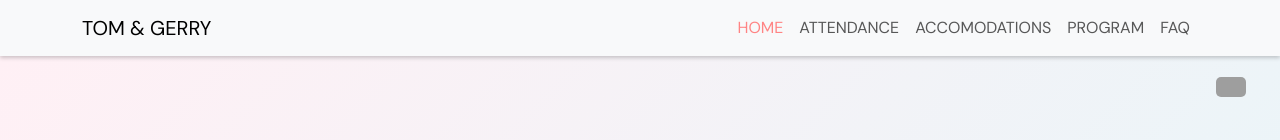
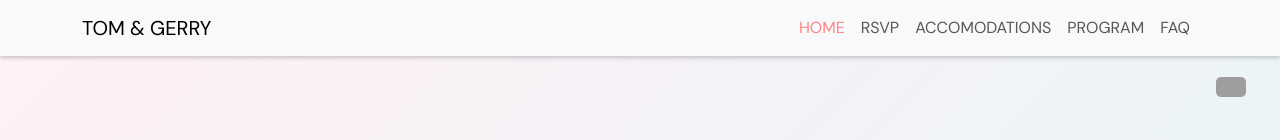
Before and after one commit to TheCodingTom/Wedding-project, a React (Vite) app in the folder react-wedding/: page / in a window 1280 px wide. Shown: the top 140 px of the page. Built offline with nearby package versions, Linux system fonts and the light colour scheme; grey boxes are pictures that could not be loaded; a web font is replaced by a local one.

Commit message:
fixed navbar copy

```diff
--- a/react-wedding/src/components/NavBar.tsx
+++ b/react-wedding/src/components/NavBar.tsx
@@ -9,7 +9,7 @@ const homeTranslations: Record<
 > = {
   en: {
     home: "HOME",
-    attendance: "ATTENDANCE",
+    attendance: "RSVP",
     accomodations: "ACCOMODATIONS",
     program: "PROGRAM",
   },
@@ -21,9 +21,9 @@ const homeTranslations: Record<
   },
   de: {
     home: "HOME",
-    attendance: "ATTENDANCE",
-    accomodations: "ACCOMODATIONS",
-    program: "PROGRAM",
+    attendance: "ANWESENHEIT",
+    accomodations: "UNTERKÜNFTE",
+    program: "PROGRAMM",
   },
 };
 
```
